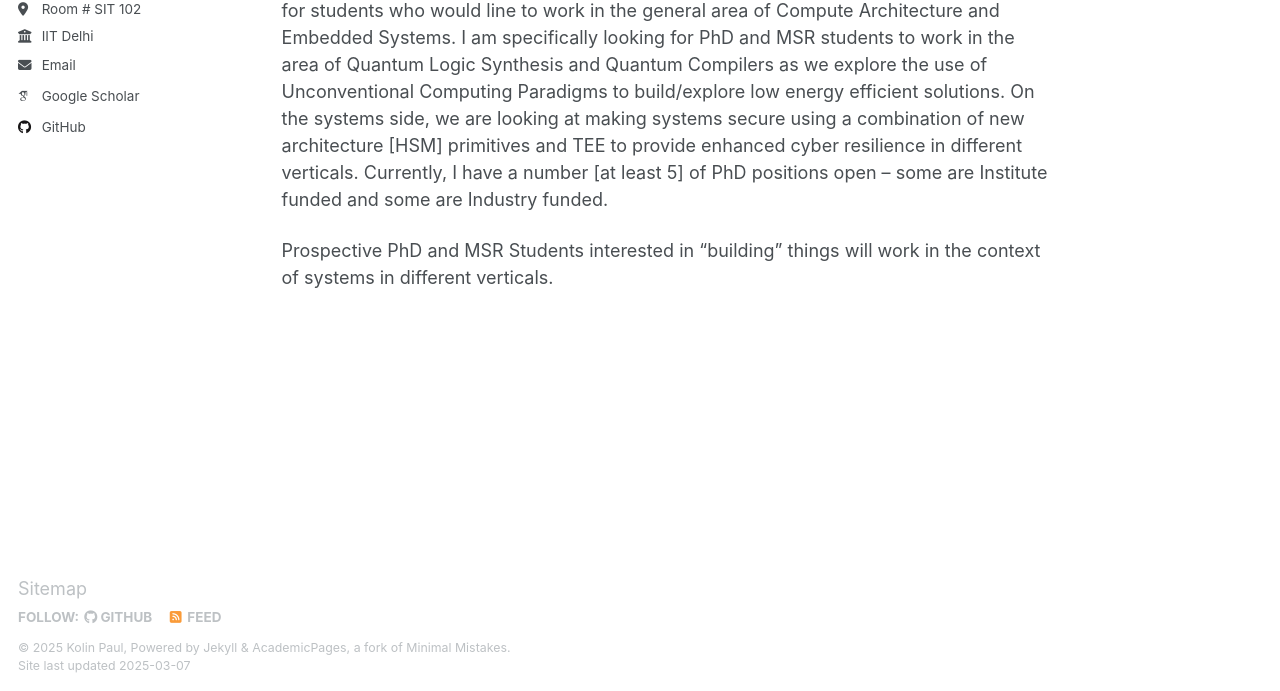
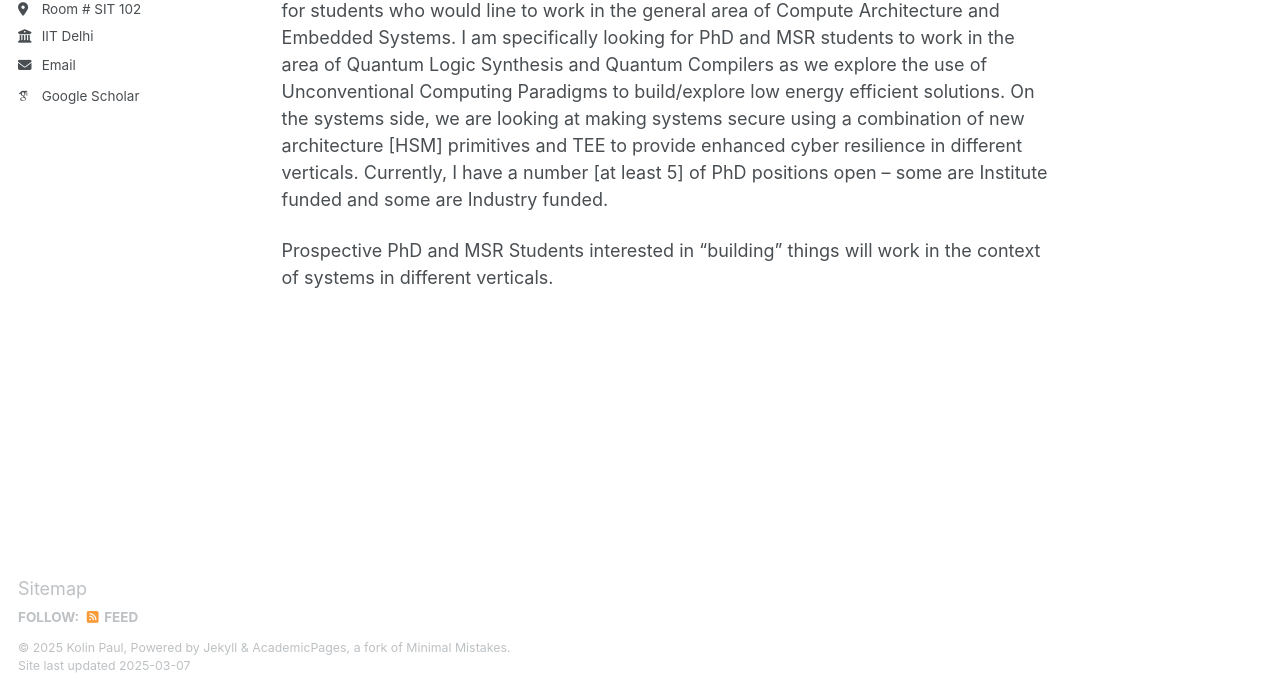
Before and after one commit to kolinpaul/kolinpaul.github.io, a Jekyll site: the page built from _pages/about.md, in a window 1280 px wide and 1061 px high. Shown: the part 367-1058 px from the top of the window. Built offline with Jekyll 4.4.1, drawn with Linux system fonts in a browser that asks for light colours; some web fonts are replaced.

Commit message:
Update _config.yml

```diff
--- a/_config.yml
+++ b/_config.yml
@@ -45,7 +45,7 @@ author:
   bitbucket        : # Username - Update with your username on the site
   codepen          : # Username
   dribbble         : # Username
-  github           : "kolinpaul"
+  github           : #"kolinpaul"
   kaggle           : # Username
   stackoverflow    : # User number or user number and name (i.e., use "1" or "1/jeff-atwood")
 
```
